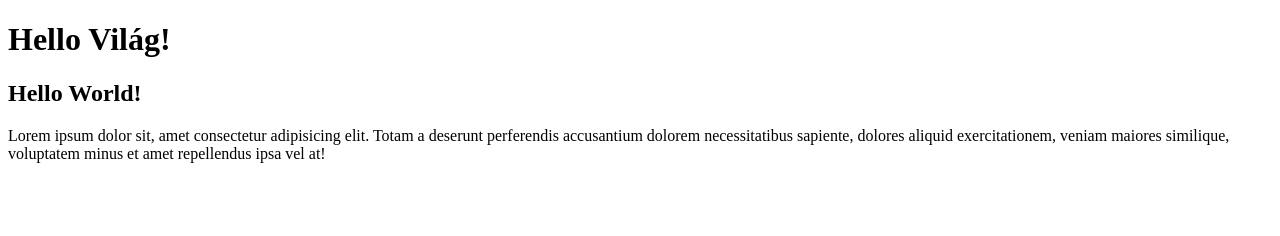
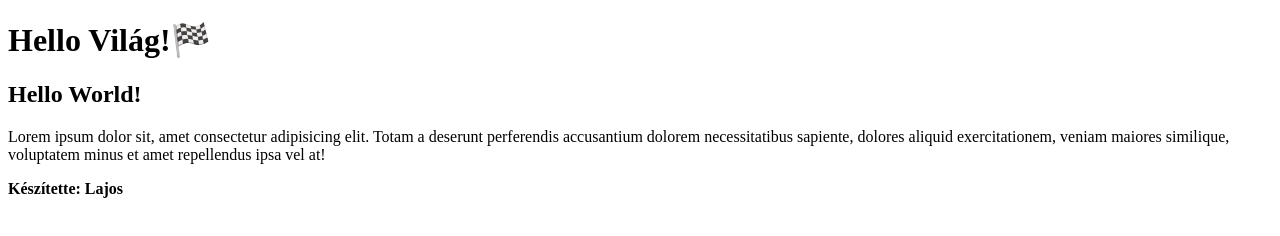
Before and after one commit to Cyri0/video-repository, a plain HTML site: page index.html in a window 1280 px wide. Drawn offline with Linux system fonts and the light colour scheme.

Commit message:
index.html update

```diff
--- a/index.html
+++ b/index.html
@@ -6,8 +6,10 @@
     <title>I 💘 programming</title>
 </head>
 <body>
-    <h1>Hello Világ!</h1>
+    <h1>Hello Világ!🏁</h1>
     <h2>Hello World!</h2>
     <p>Lorem ipsum dolor sit, amet consectetur adipisicing elit. Totam a deserunt perferendis accusantium dolorem necessitatibus sapiente, dolores aliquid exercitationem, veniam maiores similique, voluptatem minus et amet repellendus ipsa vel at!</p>
+
+    <strong>Készítette: Lajos</strong>
 </body>
 </html>
```
